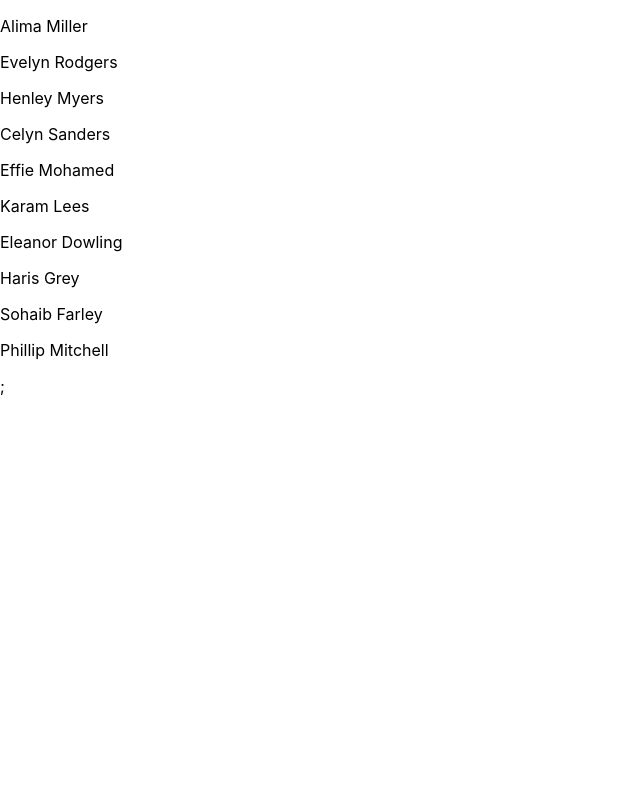
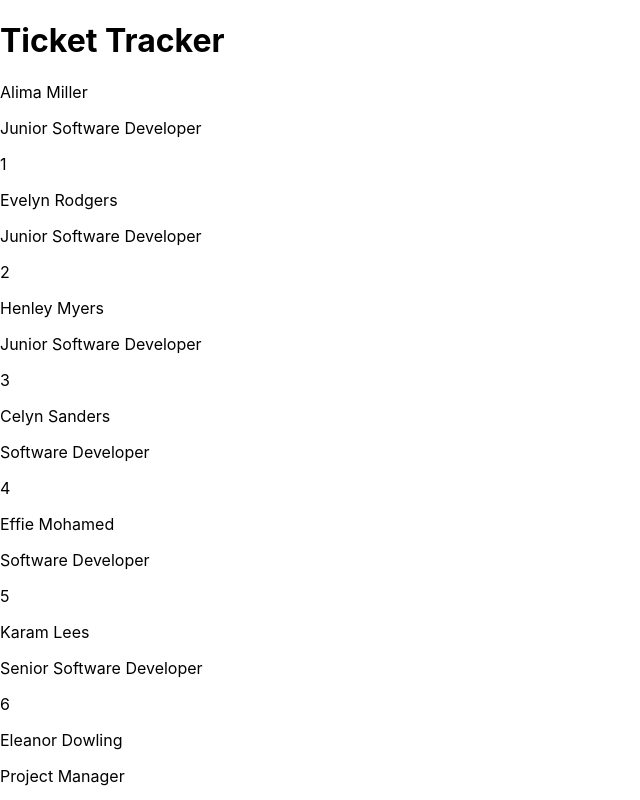
Before and after one commit to Zain-Ashfaq/ticket-manager, a React (Create React App) app in the folder ticket-manager-app/: page / in a window 1280 px wide. Shown: the top 800 px of the page, without its empty margins (0-640 px from the left). Built offline with nearby package versions, Linux system fonts and the light colour scheme.

Commit message:
Added all data to main page

```diff
--- /dev/null
+++ b/ticket-manager-app/src/App-testing.scss
@@ -0,0 +1,9 @@
+* {
+  padding: 0px;
+  margin: 0px;
+}
+main {
+  .main__header {
+    border: 2px solid black;
+  }
+}
--- a/ticket-manager-app/src/App.jsx
+++ b/ticket-manager-app/src/App.jsx
@@ -1,3 +1,4 @@
+import "";
 import teams from "./data/team";
 import TrackerTiles from "./components/TrackerTile";
 
@@ -6,23 +7,15 @@ console.log("this is name only", nameOnly);
 
 const App = () => {
   // console.log(teams[0].name);
-  let tempArr = [];
-
-  for (let arr in teams) {
-    console.log(teams[arr].name);
-    tempArr.push(teams[arr].name);
-  }
 
   return (
-    <div>
-      <TrackerTiles namesArray={teams} />;
-    </div>
+    <main>
+      <h1 className="main__header">Ticket Tracker</h1>
+      <div>
+        <TrackerTiles namesArray={teams} />;
+      </div>
+    </main>
   );
-
-  // <>
-  //
-
-  // </>
 };
 
 export default App;
--- a/ticket-manager-app/src/components/TrackerTile.jsx
+++ b/ticket-manager-app/src/components/TrackerTile.jsx
@@ -1,8 +1,16 @@
 const TrackerTiles = (props) => {
+  // id
+  // name
+  //role
   const { namesArray } = props;
-  console.log(namesArray, 1);
 
-  const cardList = namesArray.map((names) => <p>{names.name}</p>);
+  const cardList = namesArray.map((names) => (
+    <>
+      <p>{names.name}</p>
+      <p>{names.role}</p>
+      <p>{names.id}</p>
+    </>
+  ));
 
   return <div>{cardList}</div>;
 };
```
Also changed, not shown: ticket-manager-app/src/App.scss (deleted).
